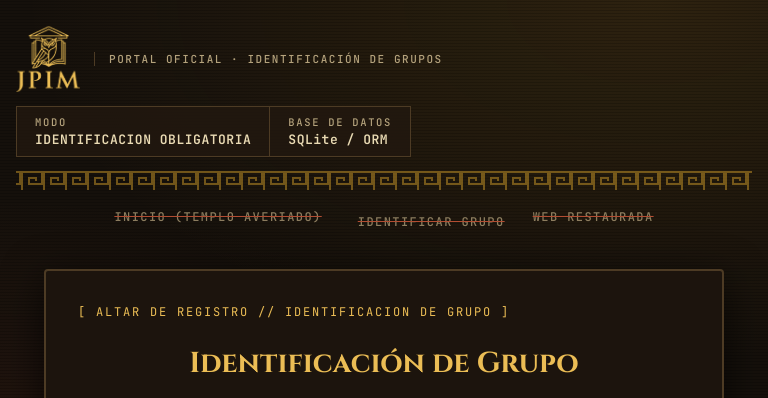
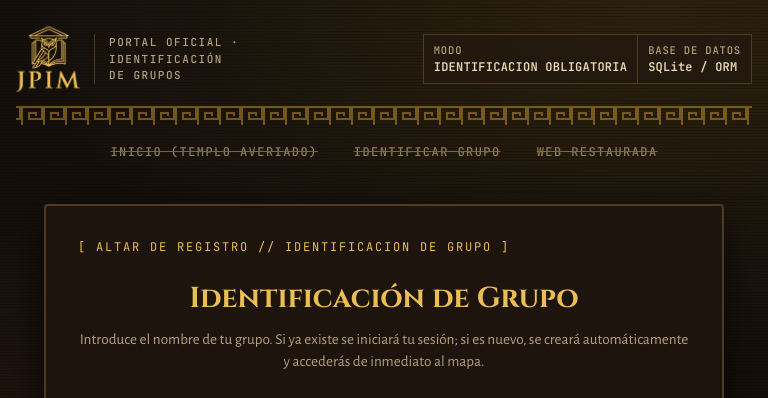
Before and after one commit to IxchelChvz/Escape-Room, a Flask app: page /login in a window 768 px wide. Shown: the top 398 px of the page. Run offline with Flask 3, Linux system fonts and the light colour scheme.

Commit message:
Ajustes al css

```diff
--- a/static/css/webAveriada.css
+++ b/static/css/webAveriada.css
@@ -597,8 +597,6 @@ h2.sec::after {
 
 /* ---- Cosas rotas a propósito ---- */
 
-.menu a:nth-child(2) { transform: translateY(5px); }
-.menu a:nth-child(3) { margin-left: -8px; }
 .tile:nth-child(4) { font-family: Arial, sans-serif; }
 .tile:nth-child(5n) { margin-top: -5px; }
 .tile:nth-child(3n+2) .tgr { transform: translate(2px, -3px) skewX(-8deg); }
@@ -831,3 +829,17 @@ h2.sec::after {
 .svg-defs {
     position: absolute;
 }
+
+/* Cabecera: logo y cuadro de estado siempre en la misma fila (como en el mapa), salvo en movil */
+@media (min-width: 640px) {
+    .bar { flex-wrap: nowrap; gap: 16px; }
+    .brand { flex: none; }
+    .brand:has(.logo-buho) small { max-width: 150px; line-height: 1.5; }
+    .stats { flex-wrap: nowrap; min-width: 0; }
+}
+/* En pantallas medianas el cuadro se compacta y sus valores pueden partirse en dos lineas */
+@media (min-width: 640px) and (max-width: 1100px) {
+    .stat { padding: 8px 10px; }
+    .stat dt { letter-spacing: .08em; }
+    .stat dd { font-size: 12px; letter-spacing: .02em; white-space: normal; }
+}
```
